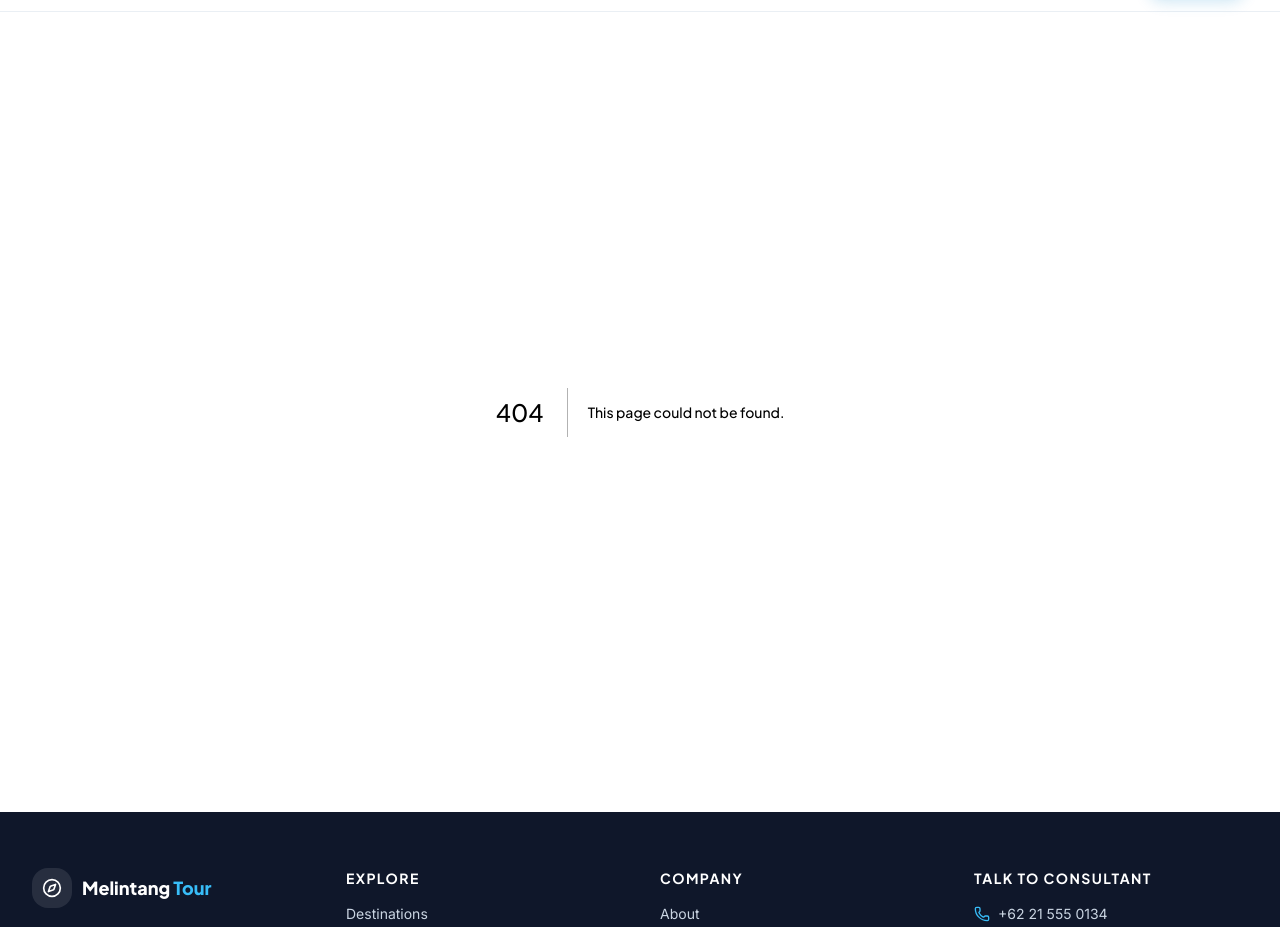
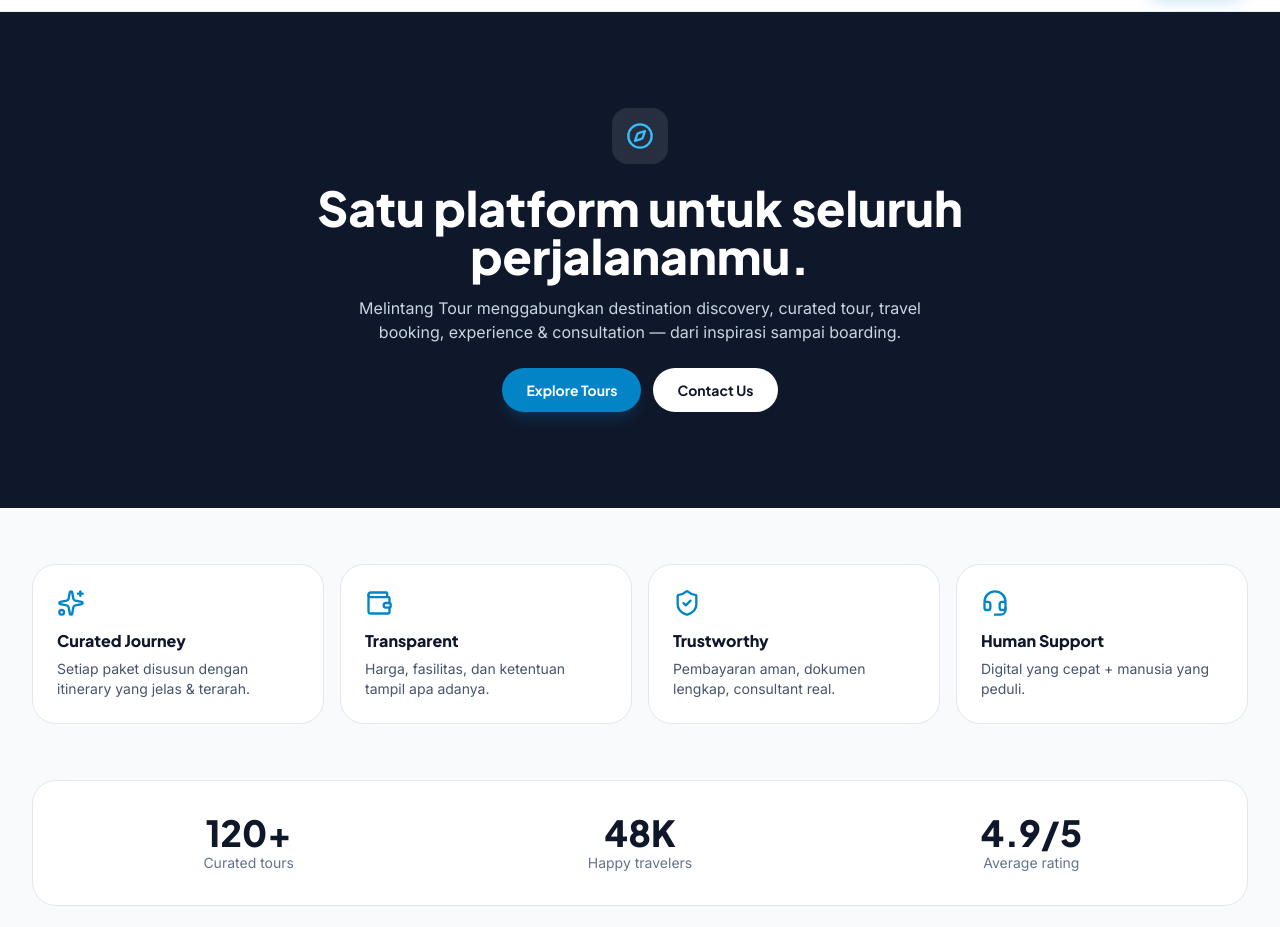
Before and after one commit to kevinefendy/Melintang-Tour, a Next.js app: page /about in a window 1280 px wide. Before the commit this address had no page. Shown: the part 61-988 px from the top of the page. Built offline with nearby package versions, Linux system fonts and the light colour scheme.

Commit message:
feat(fe-contact-about): contact channels + form, about story + values + stats

```diff
--- /dev/null
+++ b/src/app/about/page.tsx
@@ -0,0 +1,60 @@
+import type { Metadata } from "next";
+import Link from "next/link";
+import { Compass, Sparkles, Wallet, ShieldCheck, Headset } from "lucide-react";
+import { Button } from "@/components/ui";
+import ConsultantCTA from "@/components/sections";
+
+export const metadata: Metadata = {
+  title: "About",
+  description: "About Melintang Tour — one travel platform for destinations, tours & experiences.",
+};
+
+const values = [
+  { icon: Sparkles, title: "Curated Journey", desc: "Setiap paket disusun dengan itinerary yang jelas & terarah." },
+  { icon: Wallet, title: "Transparent", desc: "Harga, fasilitas, dan ketentuan tampil apa adanya." },
+  { icon: ShieldCheck, title: "Trustworthy", desc: "Pembayaran aman, dokumen lengkap, consultant real." },
+  { icon: Headset, title: "Human Support", desc: "Digital yang cepat + manusia yang peduli." },
+];
+
+export default function AboutPage() {
+  return (
+    <main>
+      <section className="bg-navy">
+        <div className="container-shell py-16 text-center md:py-24">
+          <span className="mx-auto flex h-14 w-14 items-center justify-center rounded-2xl bg-white/10 text-sky"><Compass className="h-7 w-7" /></span>
+          <h1 className="mx-auto mt-5 max-w-2xl font-heading text-4xl font-extrabold text-white md:text-5xl">
+            Satu platform untuk seluruh perjalananmu.
+          </h1>
+          <p className="mx-auto mt-4 max-w-xl text-slate-300">
+            Melintang Tour menggabungkan destination discovery, curated tour, travel booking,
+            experience & consultation — dari inspirasi sampai boarding.
+          </p>
+          <div className="mt-6 flex justify-center gap-3">
+            <Link href="/tours"><Button>Explore Tours</Button></Link>
+            <Link href="/contact"><Button variant="light">Contact Us</Button></Link>
+          </div>
+        </div>
+      </section>
+      <section className="container-shell grid gap-4 py-14 sm:grid-cols-2 lg:grid-cols-4">
+        {values.map((v) => (
+          <div key={v.title} className="rounded-3xl border border-slate-200 bg-white p-6">
+            <v.icon className="h-7 w-7 text-ocean" />
+            <h2 className="mt-3 font-heading font-extrabold text-navy">{v.title}</h2>
+            <p className="mt-1.5 text-sm text-slate-600">{v.desc}</p>
+          </div>
+        ))}
+      </section>
+      <section className="container-shell pb-6">
+        <div className="grid gap-6 rounded-3xl border border-slate-200 bg-white p-8 text-center md:grid-cols-3">
+          {[["120+", "Curated tours"], ["48K", "Happy travelers"], ["4.9/5", "Average rating"]].map(([n, l]) => (
+            <div key={l}>
+              <p className="font-heading text-4xl font-extrabold text-navy">{n}</p>
+              <p className="text-sm text-slate-500">{l}</p>
+            </div>
+          ))}
+        </div>
+      </section>
+      <div className="pt-10"><ConsultantCTA /></div>
+    </main>
+  );
+}
--- /dev/null
+++ b/src/app/contact/contact-client.tsx
@@ -0,0 +1,63 @@
+"use client";
+
+import { useState } from "react";
+import { Phone, Mail, MessageCircle, CheckCircle2, Send } from "lucide-react";
+import { Button, SectionHeading } from "@/components/ui";
+
+export default function ContactClient() {
+  const [sent, setSent] = useState(false);
+  return (
+    <main className="container-shell py-12 md:py-16">
+      <SectionHeading
+        eyebrow="Contact & Travel Consultant"
+        title="Need Help Planning Your Trip?"
+        desc="Hubungi via WhatsApp, phone, email — atau kirim form, consultant balas maks. 1×24 jam."
+      />
+      <div className="grid gap-6 lg:grid-cols-[1fr_1.2fr]">
+        <div className="space-y-3">
+          {[
+            { icon: MessageCircle, label: "WhatsApp", value: "+62 812 555 0134", note: "Fastest — online 08.00–21.00 WIB" },
+            { icon: Phone, label: "Phone", value: "+62 21 555 0134", note: "Mon–Sat, 09.00–18.00 WIB" },
+            { icon: Mail, label: "Email", value: "hello@melintangtour.id", note: "Reply maks. 1×24 jam" },
+          ].map((c) => (
+            <div key={c.label} className="flex items-start gap-4 rounded-3xl border border-slate-200 bg-white p-5">
+              <span className="flex h-11 w-11 shrink-0 items-center justify-center rounded-2xl bg-navy text-white"><c.icon className="h-5 w-5" /></span>
+              <div>
+                <p className="text-xs font-extrabold uppercase tracking-widest text-slate-400">{c.label}</p>
+                <p className="font-heading font-extrabold text-navy">{c.value}</p>
+                <p className="text-xs text-slate-500">{c.note}</p>
+              </div>
+            </div>
+          ))}
+          <div className="rounded-3xl bg-navy p-6 text-white">
+            <p className="font-heading font-extrabold">Talk to a Travel Consultant</p>
+            <p className="mt-1 text-sm text-slate-300">Gratis, tanpa komitmen. Cocok untuk private / group / honeymoon.</p>
+            <Button variant="light" className="mt-4 w-full">Chat WhatsApp</Button>
+          </div>
+        </div>
+        <div className="rounded-3xl border border-slate-200 bg-white p-6 md:p-8">
+          {sent ? (
+            <p className="flex items-center gap-2 rounded-2xl bg-emerald-50 p-5 text-sm font-semibold text-emerald-800">
+              <CheckCircle2 className="h-5 w-5" /> Pesan terkirim! Consultant kami segera menghubungimu.
+            </p>
+          ) : (
+            <form onSubmit={(e) => { e.preventDefault(); setSent(true); }} className="grid gap-3 md:grid-cols-2">
+              <input required placeholder="Full name *" className="rounded-2xl border border-slate-200 bg-slate-50 px-4 py-3 text-sm font-semibold outline-none focus:border-ocean" />
+              <input required type="email" placeholder="Email *" className="rounded-2xl border border-slate-200 bg-slate-50 px-4 py-3 text-sm font-semibold outline-none focus:border-ocean" />
+              <input placeholder="Phone / WhatsApp" className="rounded-2xl border border-slate-200 bg-slate-50 px-4 py-3 text-sm font-semibold outline-none focus:border-ocean md:col-span-2" />
+              <select className="rounded-2xl border border-slate-200 bg-slate-50 px-4 py-3 text-sm font-semibold outline-none md:col-span-2">
+                <option>General inquiry</option>
+                <option>Private trip</option>
+                <option>Group booking</option>
+                <option>Honeymoon</option>
+                <option>Existing booking help</option>
+              </select>
+              <textarea required rows={5} placeholder="Ceritakan kebutuhan trip kamu… *" className="rounded-2xl border border-slate-200 bg-slate-50 px-4 py-3 text-sm font-semibold outline-none focus:border-ocean md:col-span-2" />
+              <Button size="lg" className="md:col-span-2"><Send className="h-4 w-4" /> Send Message</Button>
+            </form>
+          )}
+        </div>
+      </div>
+    </main>
+  );
+}
--- /dev/null
+++ b/src/app/contact/page.tsx
@@ -0,0 +1,11 @@
+import type { Metadata } from "next";
+import ContactClient from "./contact-client";
+
+export const metadata: Metadata = {
+  title: "Contact",
+  description: "Talk to a travel consultant via WhatsApp, phone, email or contact form.",
+};
+
+export default function ContactPage() {
+  return <ContactClient />;
+}
```
